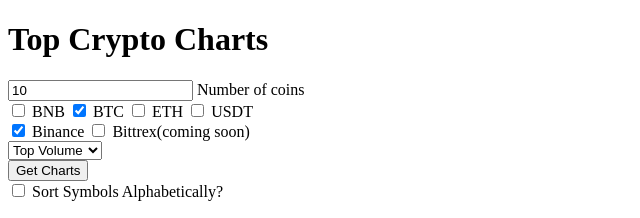
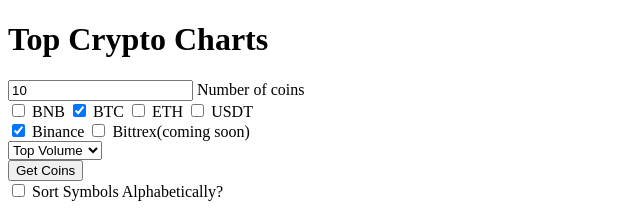
Before and after one commit to jchristov/top-crypto-charts, a website: page index.html in a window 1280 px wide. Shown: the top 218 px of the page, 0-640 px from the left. Drawn offline with nearby package versions, Linux system fonts and the light colour scheme; no server answers.

Commit message:
Changed text on button

```diff
--- a/index.html
+++ b/index.html
@@ -197,7 +197,7 @@
             </select>
         </div>
         <div>
-            <button id="bSubmit" type="button">Get Charts</button>
+            <button id="bSubmit" type="button">Get Coins</button>
         </div>
         <div>
             <input id="isort" type="checkbox" name="sort" onclick="sortOnClick();" value="0">
```
